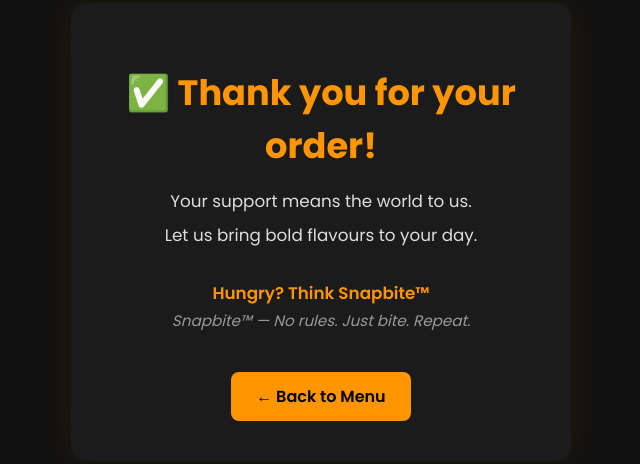
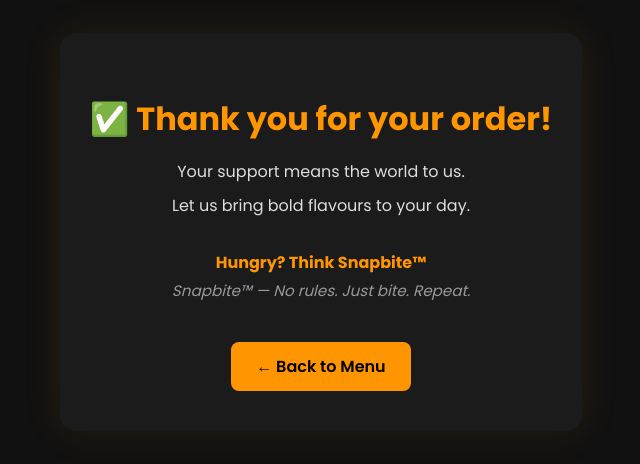
Before and after one commit to abgspekfoodie/Terimakasih, a plain HTML site: page index.html in a window 1280 px wide. Shown: the part 168-632 px from the top of the page, without its empty margins (319-959 px from the left). Drawn offline with Linux system fonts and the light colour scheme.

Commit message:
Update index.html

```diff
--- a/index.html
+++ b/index.html
@@ -6,10 +6,6 @@
   <title>Thank You — Snapbite™</title>
   <link href="https://fonts.googleapis.com/css2?family=Poppins:wght@400;600;700&display=swap" rel="stylesheet">
   <style>
-    * {
-      box-sizing: border-box;
-    }
-
     body {
       margin: 0;
       padding: 0;
@@ -21,6 +17,7 @@
       align-items: center;
       min-height: 100vh;
       text-align: center;
+      overflow: hidden;
     }
 
     .thankyou-container {
@@ -28,14 +25,16 @@
       padding: 40px 30px;
       background: #1b1b1b;
       border-radius: 16px;
-      box-shadow: 0 0 40px rgba(255, 149, 0, 0.08);
-      animation: fadeZoom 0.7s ease-out;
+      box-shadow: 0 0 40px rgba(255, 149, 0, 0.1);
+      animation: fadeZoom 0.8s ease-out;
+      position: relative;
+      z-index: 2;
     }
 
     @keyframes fadeZoom {
       from {
         opacity: 0;
-        transform: scale(0.9);
+        transform: scale(0.92);
       }
       to {
         opacity: 1;
@@ -44,22 +43,22 @@
     }
 
     .thankyou-container h1 {
-      font-size: 2.2rem;
+      font-size: 2rem;
       color: #ff9500;
       margin-bottom: 1rem;
     }
 
     .thankyou-container p {
-      font-size: 1.05rem;
+      font-size: 1rem;
       color: #ddd;
-      margin: 0.5rem 0;
+      margin: 0.6rem 0;
     }
 
     .tagline {
       margin-top: 2rem;
-      font-weight: 600;
+      font-weight: bold;
       color: #ff9500;
-      font-size: 1.05rem;
+      font-size: 1rem;
     }
 
     .snapbite-brand {
@@ -87,9 +86,41 @@
     .back-btn:hover {
       background: #e08200;
     }
+
+    .spatula-x {
+      position: absolute;
+      top: 50%;
+      left: 50%;
+      width: 120px;
+      height: 120px;
+      transform: translate(-50%, -50%);
+      z-index: 0;
+    }
+
+    .spatula-x svg {
+      width: 100%;
+      height: 100%;
+      animation: spin 8s linear infinite;
+      opacity: 0.05;
+    }
+
+    @keyframes spin {
+      0% { transform: rotate(0deg); }
+      100% { transform: rotate(360deg); }
+    }
   </style>
 </head>
 <body>
+
+  <!-- Animated spatula X in background -->
+  <div class="spatula-x">
+    <svg viewBox="0 0 64 64" fill="#ff9500" xmlns="http://www.w3.org/2000/svg">
+      <rect x="28" y="0" width="8" height="64" rx="2" transform="rotate(45 32 32)" />
+      <rect x="28" y="0" width="8" height="64" rx="2" transform="rotate(-45 32 32)" />
+    </svg>
+  </div>
+
+  <!-- Thank you message -->
   <div class="thankyou-container">
     <h1>✅ Thank you for your order!</h1>
     <p>Your support means the world to us.</p>
@@ -98,7 +129,8 @@
     <div class="tagline">Hungry? Think Snapbite™</div>
     <div class="snapbite-brand">Snapbite™ — No rules. Just bite. Repeat.</div>
 
-    <a href="/index.html" class="back-btn">← Back to Menu</a>
+    <a href="index.html" class="back-btn">← Back to Menu</a>
   </div>
+
 </body>
 </html>
```
